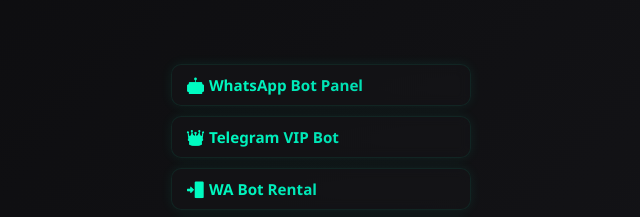
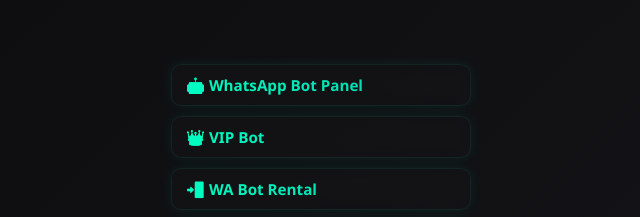
Before and after one commit to coderxsa/private, a plain HTML site: page index.html in a window 1280 px wide. Shown: the part 232-449 px from the top of the page, 319-959 px from the left. Drawn offline with Linux system fonts and the light colour scheme.

Commit message:
Update index.html

```diff
--- a/index.html
+++ b/index.html
@@ -121,7 +121,7 @@
     </div>
 
     <div class="dropdown">
-      <div class="dropdown-header">👑 Telegram VIP Bot</div>
+      <div class="dropdown-header">👑 VIP Bot</div>
       <div class="dropdown-content">
         <p>Grab OneView content in one tap.</p>
         <a href="https://t.me/vipbotwa_bot" target="_blank" class="button">🌟 Start Access</a>
```
